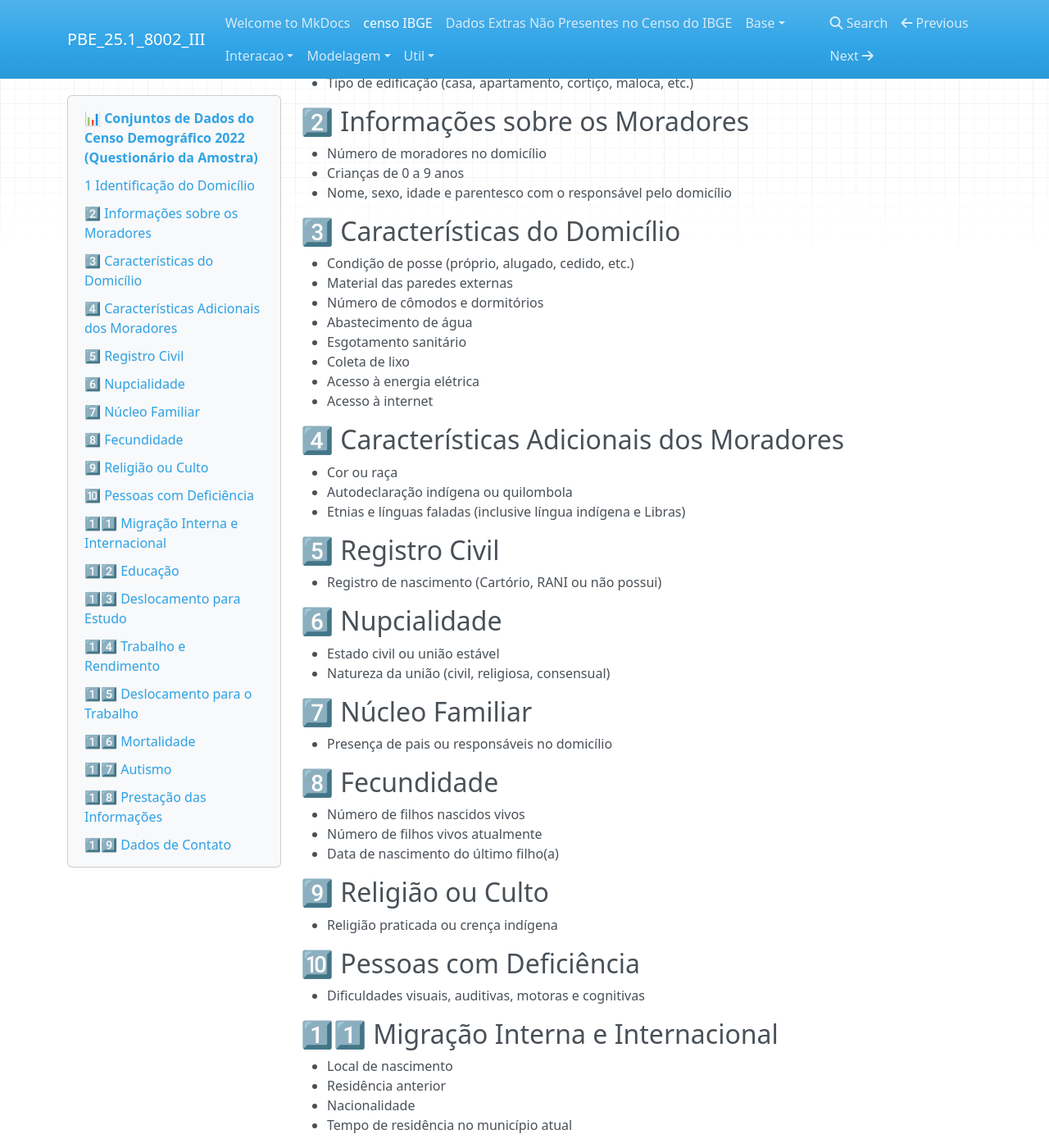
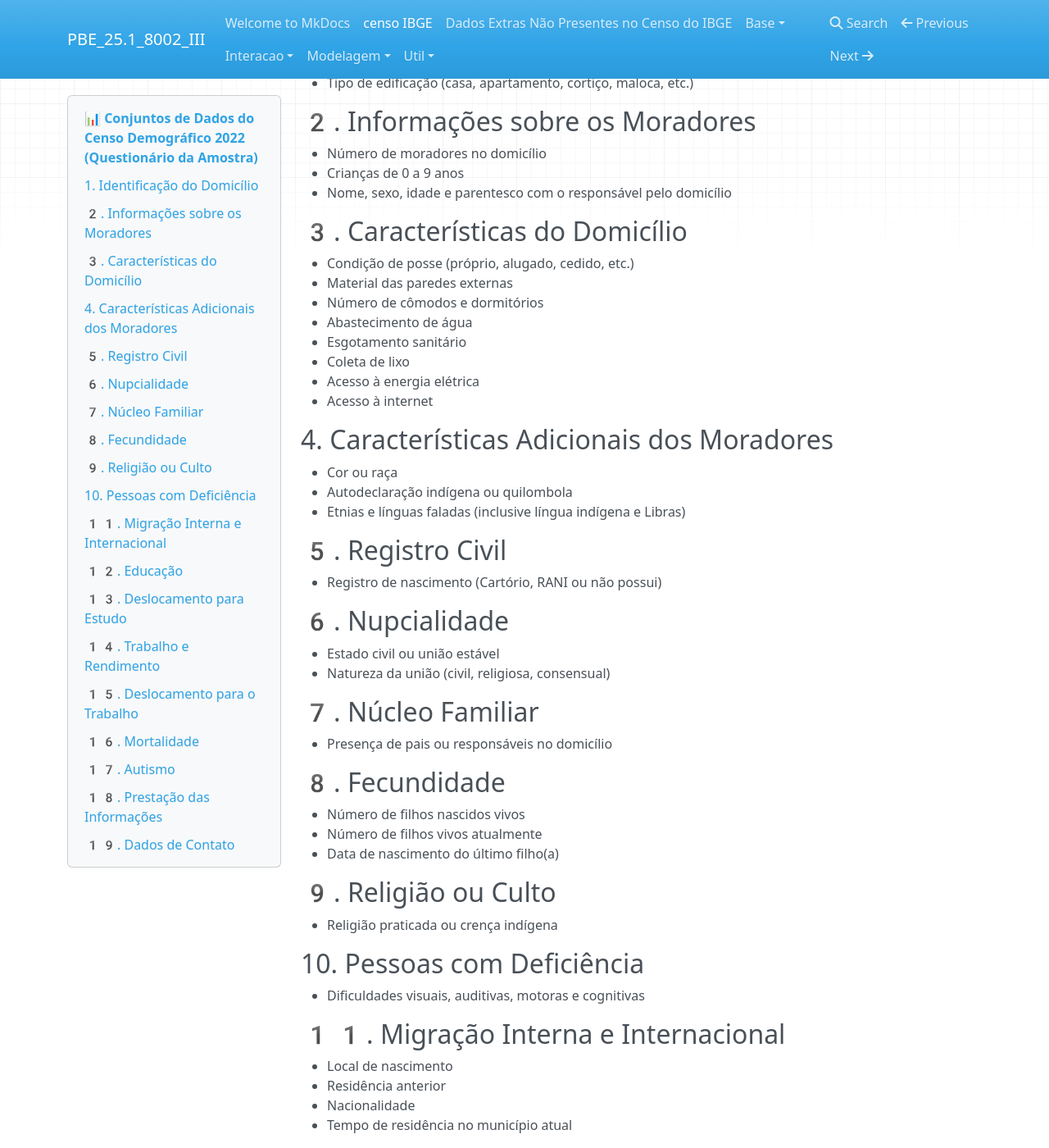
Before and after one commit to Projetos-de-Extensao/PBE_25.1_8002_SkolBits, an MkDocs documentation site: the page built from docs/censo-IBGE.md, in a window 1280 px wide and 1400 px high, scrolled down 402 px. Shown: the whole window at 82% size. Built offline with MkDocs 1.6.1, drawn with Linux system fonts in a browser that asks for light colours; nearby versions of some CDN libraries; some of the changed text lies outside the part shown.

Commit message:
Update formatação de txt-IBGE.md

```diff
--- a/docs/censo-IBGE.md
+++ b/docs/censo-IBGE.md
@@ -5,17 +5,17 @@ Este documento apresenta os principais conjuntos de dados levantados pelo IBGE a
 
 ---
 
-##  1 Identificação do Domicílio
+##  1. Identificação do Domicílio
 - Localização (UF, Município, Distrito, Setor, Quadra, Face)
 - Tipo de domicílio (particular permanente, improvisado, coletivo)
 - Tipo de edificação (casa, apartamento, cortiço, maloca, etc.)
 
-## 2️⃣ Informações sobre os Moradores
+## 2️. Informações sobre os Moradores
 - Número de moradores no domicílio
 - Crianças de 0 a 9 anos
 - Nome, sexo, idade e parentesco com o responsável pelo domicílio
 
-## 3️⃣ Características do Domicílio
+## 3️. Características do Domicílio
 - Condição de posse (próprio, alugado, cedido, etc.)
 - Material das paredes externas
 - Número de cômodos e dormitórios
@@ -25,71 +25,71 @@ Este documento apresenta os principais conjuntos de dados levantados pelo IBGE a
 - Acesso à energia elétrica
 - Acesso à internet
 
-## 4️⃣ Características Adicionais dos Moradores
+## 4. Características Adicionais dos Moradores
 - Cor ou raça
 - Autodeclaração indígena ou quilombola
 - Etnias e línguas faladas (inclusive língua indígena e Libras)
 
-## 5️⃣ Registro Civil
+## 5️. Registro Civil
 - Registro de nascimento (Cartório, RANI ou não possui)
 
-## 6️⃣ Nupcialidade
+## 6️. Nupcialidade
 - Estado civil ou união estável
 - Natureza da união (civil, religiosa, consensual)
 
-## 7️⃣ Núcleo Familiar
+## 7️. Núcleo Familiar
 - Presença de pais ou responsáveis no domicílio
 
-## 8️⃣ Fecundidade
+## 8️. Fecundidade
 - Número de filhos nascidos vivos
 - Número de filhos vivos atualmente
 - Data de nascimento do último filho(a)
 
-## 9️⃣ Religião ou Culto
+## 9️. Religião ou Culto
 - Religião praticada ou crença indígena
 
-## 🔟 Pessoas com Deficiência
+## 10. Pessoas com Deficiência
 - Dificuldades visuais, auditivas, motoras e cognitivas
 
-## 1️⃣1️⃣ Migração Interna e Internacional
+## 1️1️. Migração Interna e Internacional
 - Local de nascimento
 - Residência anterior
 - Nacionalidade
 - Tempo de residência no município atual
 
-## 1️⃣2️⃣ Educação
+## 1️2️. Educação
 - Frequência escolar
 - Nível de instrução atual e anterior
 - Alfabetização
 - Modalidade do curso (regular, EJA, superior, especialização, etc.)
 
-## 1️⃣3️⃣ Deslocamento para Estudo
+## 1️3️. Deslocamento para Estudo
 - Local onde estuda (município ou país)
 - Tempo e meio de transporte utilizado
 
-## 1️⃣4️⃣ Trabalho e Rendimento
+## 1️4️. Trabalho e Rendimento
 - Ocupação, atividade e vínculo empregatício
 - Número de trabalhos
 - Faixa de rendimento mensal
 - Contribuição ao INSS
 - Rendimento de aposentadoria, pensão, programas sociais, etc.
 
-## 1️⃣5️⃣ Deslocamento para o Trabalho
+## 1️5️. Deslocamento para o Trabalho
 - Município ou país onde trabalha
 - Frequência de retorno ao domicílio
 - Tempo e meio de transporte
 
-## 1️⃣6️⃣ Mortalidade
+## 1️6️. Mortalidade
 - Ocorrência de óbitos no domicílio desde 2019
 - Dados do falecido (nome, idade, sexo, data de falecimento)
 
-## 1️⃣7️⃣ Autismo
+## 1️7️. Autismo
 - Diagnóstico por profissional de saúde
 
-## 1️⃣8️⃣ Prestação das Informações
+## 1️8️. Prestação das Informações
 - Quem forneceu os dados do questionário (próprio, outro morador, não morador)
 
-## 1️⃣9️⃣ Dados de Contato
+## 1️9️. Dados de Contato
 - Nome, e-mail, telefone e CPF (uso exclusivo para controle do IBGE)
 
 ---
```
